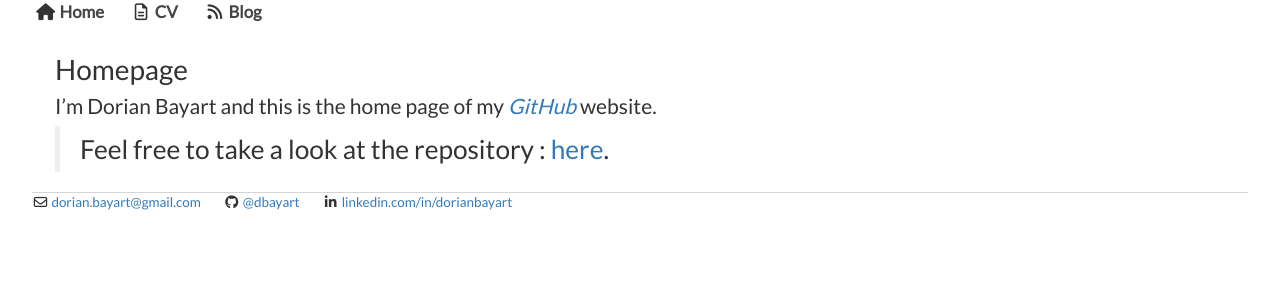
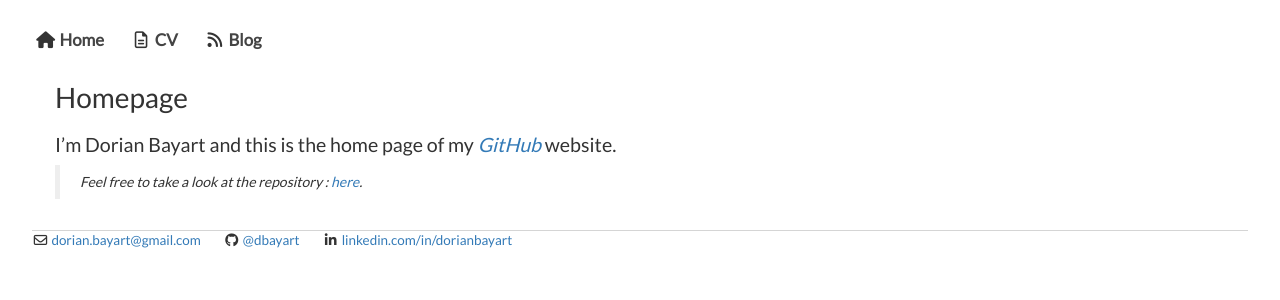
Before and after one commit to dorianbayart/dorianbayart.github.io, a Jekyll site: the page built from index.md, in a window 1280 px wide. Shown: the top 300 px of the page. Built offline with Jekyll 4.4.1, drawn with Linux system fonts in a browser that asks for light colours; nearby versions of some CDN libraries.

Commit message:
Update main.css

```diff
--- a/css/main.css
+++ b/css/main.css
@@ -14,13 +14,17 @@ body {
 
 .container , .container-fluid {
 	padding: 0px;
+	padding-bottom: 0.8em;
 }
 
 @media only screen and (max-width: 1280px) {
 	body { width: 95%; }
 }
 
-nav ul, footer ul {
+#nav {
+    padding-top: 2em;
+}
+#nav > ul {
     font-family:'Lato', 'Helvetica', 'Sans-Serif';
     font-size: 1.2em;
     padding: 0px;
@@ -28,8 +32,9 @@ nav ul, footer ul {
     font-weight: bold;
     font-style: normal;
 }
-footer ul {
+#footer > ul {
     font-family:'Lato', 'Helvetica', 'Sans-Serif';
+    font-size: 1.2em;
     padding: 0px;
     list-style: none;
     font-weight: normal;
@@ -49,11 +54,19 @@ nav a:hover, footer a:hover, #nav li.active a {
 h1 {
     font-size: 2em;
     font-family:'Lato', 'Helvetica', 'Sans-Serif';
+    margin-bottom: 0.8em;
 }
 p {
-    font-size: 1.5em;
+    font-size: 1.4em;
     line-height: 1em;
-    color: #333;
+}
+p .meta {
+    font-size: 1em;
+    text-align: right;
+}
+blockquote > p {
+    font-size: 0.8em;
+    font-style: italic;
 }
 footer {
     border-top: 1px solid #d5d5d5;
```
